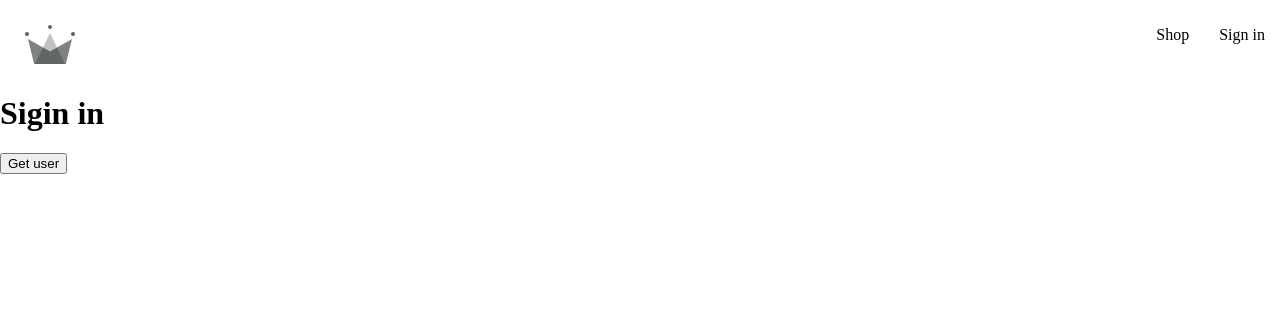
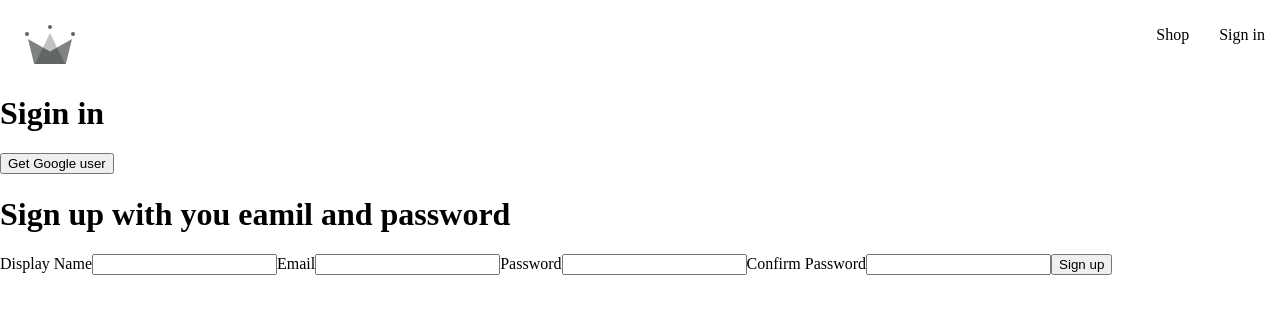
Before and after one commit to Mutotu/clothingism, a React (Create React App) app: page /sign-in in a window 1280 px wide. Shown: the top 314 px of the page. Built offline with nearby package versions, Linux system fonts and the light colour scheme; a web font is replaced by a local one.

Commit message:
adding signup-form component

```diff
--- /dev/null
+++ b/src/components/sign-up-form/sign-up-form.component.jsx
@@ -0,0 +1,87 @@
+import { useState } from "react";
+import {
+  createAuthUserWithEmailAndPassword,
+  createUserDocumentFromAuth,
+} from "../../utlils/firebase/firebase.utils";
+
+const defaultFormFields = {
+  displayName: "",
+  email: "",
+  password: "",
+  confirmPassword: "",
+};
+
+const SingUpForm = () => {
+  const [formFIelds, setFormFields] = useState(defaultFormFields);
+  const { displayName, email, password, confirmPassword } = formFIelds;
+  const resetFormField = () => {
+    setFormFields(defaultFormFields);
+  };
+
+  const handleSubmit = async (event) => {
+    event.preventDefault();
+    if (password !== confirmPassword) {
+      alert("Password not match");
+      return;
+    }
+    try {
+      const { user } = await createAuthUserWithEmailAndPassword(
+        email,
+        password
+      );
+      await createUserDocumentFromAuth(user, { displayName });
+      resetFormField();
+    } catch (error) {
+      if (error.code === "auth/email-already-in-use")
+        alert("Cannot create user. Email already in use");
+      console.log("error creating account" + error);
+    }
+  };
+
+  const handleChange = (event) => {
+    const { name, value } = event.target;
+    setFormFields({ ...formFIelds, [name]: value });
+  };
+  return (
+    <div>
+      <h1>Sign up with you eamil and password</h1>
+      <form onSubmit={handleSubmit}>
+        <label>Display Name</label>
+        <input
+          type='text'
+          required
+          onChange={handleChange}
+          name='displayName'
+          value={displayName}
+        />
+        <label>Email</label>
+        <input
+          type='email'
+          required
+          onChange={handleChange}
+          name='email'
+          value={email}
+        />
+        <label>Password</label>
+        <input
+          type='password'
+          required
+          onChange={handleChange}
+          name='password'
+          value={password}
+        />
+        <label>Confirm Password</label>
+        <input
+          type='password'
+          required
+          onChange={handleChange}
+          name='confirmPassword'
+          value={confirmPassword}
+        />
+        <button type='submit'>Sign up</button>
+      </form>
+    </div>
+  );
+};
+
+export default SingUpForm;
--- a/src/routes/sign-in/sign-in.component.jsx
+++ b/src/routes/sign-in/sign-in.component.jsx
@@ -1,3 +1,4 @@
+import SingUpForm from "../../components/sign-up-form/sign-up-form.component";
 import {
   createUserDocumentFromAuth,
   signinWithGooglePopup,
@@ -6,14 +7,14 @@
 const Signin = () => {
   const logGoogleUser = async () => {
     const { user } = await signinWithGooglePopup();
-    // const userDocRef = await createUserDocumentFromAuth;
+    const userDocRef = await createUserDocumentFromAuth(user);
+  };
 
-    createUserDocumentFromAuth(user);
-  };
   return (
     <div>
       <h1>Sigin in </h1>
-      <button onClick={logGoogleUser}>Get user </button>
+      <button onClick={logGoogleUser}>Get Google user </button>
+      <SingUpForm />
     </div>
   );
 };
--- a/src/utlils/firebase/firebase.utils.js
+++ b/src/utlils/firebase/firebase.utils.js
@@ -4,6 +4,7 @@
   signInWithRedirect,
   signInWithPopup,
   GoogleAuthProvider,
+  createUserWithEmailAndPassword,
 } from "firebase/auth";
 
 import { getFirestore, doc, getDoc, setDoc } from "firebase/firestore";
@@ -19,17 +20,27 @@
 
 const firebaseApp = initializeApp(firebaseConfig);
 
-const provider = new GoogleAuthProvider();
-provider.setCustomParameters({
+const googleProvider = new GoogleAuthProvider();
+googleProvider.setCustomParameters({
   prompt: "select_account",
 });
 
 export const auth = getAuth();
 
-export const signinWithGooglePopup = () => signInWithPopup(auth, provider);
+export const signinWithGooglePopup = () =>
+  signInWithPopup(auth, googleProvider);
+
+export const singInWithGoogleRedirect = () => {
+  signInWithRedirect(auth, googleProvider);
+};
+
 export const db = getFirestore();
 
-export const createUserDocumentFromAuth = async (userAuth) => {
+export const createUserDocumentFromAuth = async (
+  userAuth,
+  additionalInformation = {}
+) => {
+  if (!userAuth) return;
   const userDocRef = doc(db, "users", userAuth.uid);
   const userSnapshot = await getDoc(userDocRef);
   if (!userSnapshot.exists()) {
@@ -40,6 +51,7 @@
         displayName,
         email,
         createdAt,
+        ...additionalInformation,
       });
     } catch (error) {
       console.log("Error creating the user ", error.message);
@@ -47,3 +59,8 @@
   }
   return userDocRef;
 };
+
+export const createAuthUserWithEmailAndPassword = async (email, password) => {
+  if (!email || !password) return;
+  return await createUserWithEmailAndPassword(auth, email, password);
+};
```
